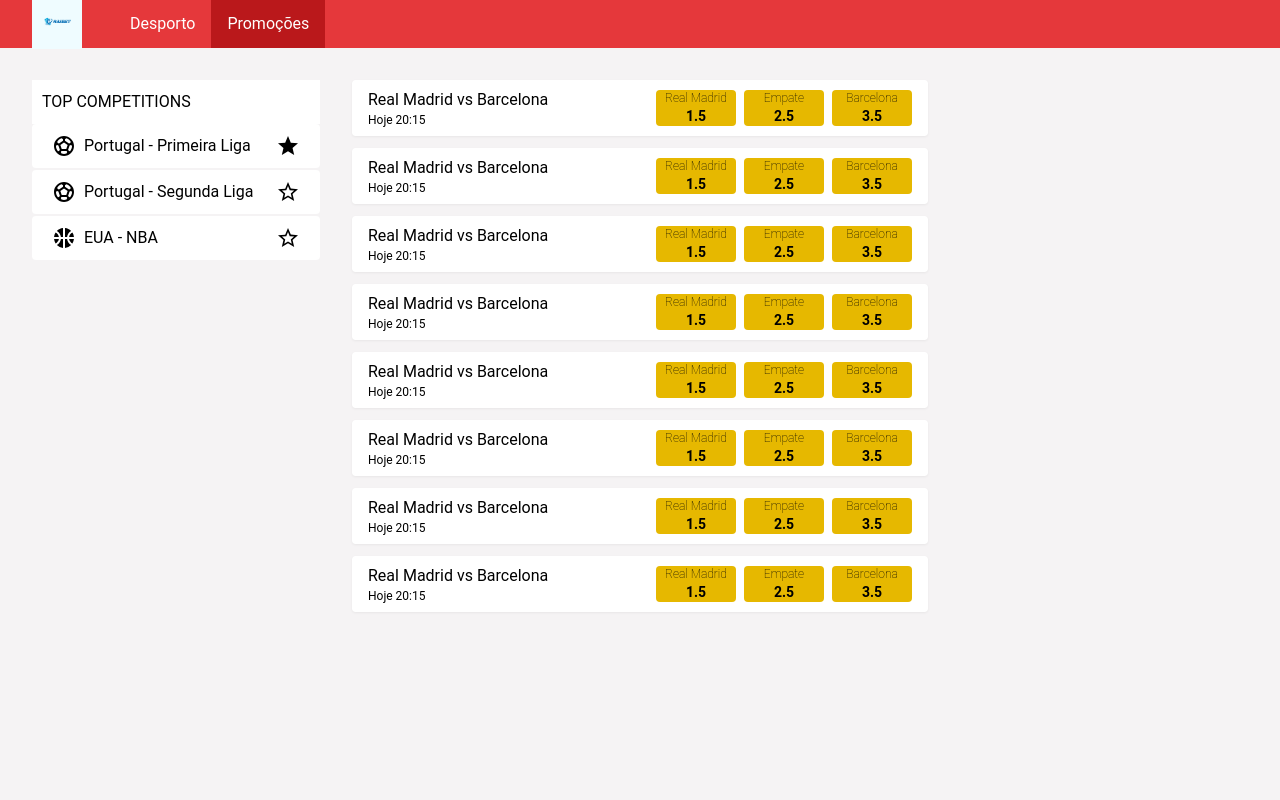
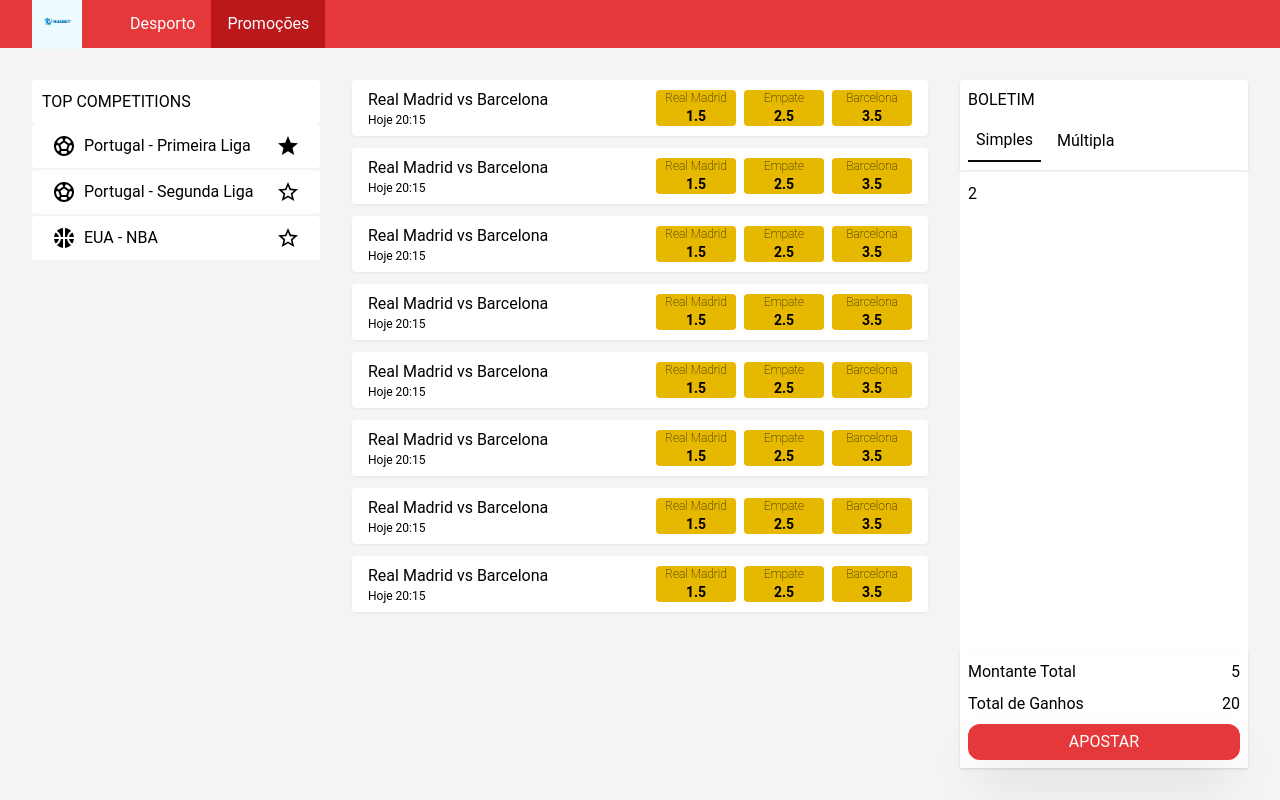
Before and after one commit to gonaloppcc/projetoRAS, a Next.js app in the folder frontend/: page / in a window 1280 px wide. Built offline with nearby package versions, Linux system fonts and the light colour scheme.

Commit message:
Add basic BettingSlip structure.

```diff
--- /dev/null
+++ b/frontend/src/components/Bets/index.tsx
@@ -0,0 +1,13 @@
+import React from 'react';
+
+interface BetsProps {
+    children: React.ReactNode;
+}
+
+export const Bets = ({children}: BetsProps) => {
+    return (
+        <div className="h-full flex flex-col items-start p-2 gap-2 ">
+            {children}
+        </div>
+    );
+};
--- a/frontend/src/components/BettingSlip/index.tsx
+++ b/frontend/src/components/BettingSlip/index.tsx
@@ -1,5 +1,27 @@
 import React from 'react';
+import {Bets} from '@components/Bets';
+import {BettingSlipInfo} from '@components/BettingSlipInfo';
 
 export const BettingSlip = () => {
-    return <div className=""></div>;
+    return (
+        <div className="w-full flex flex-col items-start p-0 gap-1 bg-WHITE rounded">
+            <div className="w-full flex flex-col items-start p-2 gap-2 bg-WHITE shadow rounded-t">
+                {'BOLETIM' /* FIXME Text hardcoded for now!! */}
+                <div className="w-full flex flex-row justify-start items-center p-0 gap-2">
+                    <div className="p-2 border-b-2 border-RICH_BLACK">
+                        {'Simples' /* FIXME Text hardcoded for now!! */}
+                    </div>
+                    <div className="p-2 border-RICH_BLACK">
+                        {'Múltipla' /* FIXME Text hardcoded for now!! */}
+                    </div>
+                </div>
+            </div>
+            <Bets>2</Bets>
+            <BettingSlipInfo
+                amount={5}
+                possibleWinnings={20}
+                placeBetOnClick={() => {}}
+            ></BettingSlipInfo>
+        </div>
+    );
 };
--- /dev/null
+++ b/frontend/src/components/BettingSlipInfo/index.tsx
@@ -0,0 +1,36 @@
+import React from 'react';
+
+interface BettingSlipInfoProps {
+    amount: number;
+    possibleWinnings: number;
+    placeBetOnClick: () => void;
+}
+
+export const BettingSlipInfo = ({
+    amount,
+    possibleWinnings,
+    placeBetOnClick,
+}: BettingSlipInfoProps) => {
+    return (
+        <div className="w-full flex flex-col items-start p-2 gap-2 bg-WHITE shadow">
+            <div className="w-full flex flex-row justify-between items-start p-0">
+                <span>
+                    {'Montante Total' /* FIXME Text hardcoded for now!! */}
+                </span>
+                <span>{amount}</span>
+            </div>
+            <div className="w-full flex flex-row justify-between items-start p-0">
+                <span>
+                    {'Total de Ganhos' /* FIXME Text hardcoded for now!! */}
+                </span>
+                <span>{possibleWinnings}</span>
+            </div>
+            <button
+                className="w-full py-1.5 bg-IMPERIAL_RED rounded-xl shadow-2xl text-WHITE"
+                onClick={placeBetOnClick}
+            >
+                {'APOSTAR' /* FIXME Text hardcoded for now!! */}
+            </button>
+        </div>
+    );
+};
--- a/frontend/src/components/Competitions/index.tsx
+++ b/frontend/src/components/Competitions/index.tsx
@@ -7,8 +7,8 @@
 
 export const Competitions = ({competitions}: CompetitionsProps) => {
     return (
-        <div className="flex flex-col items-start w-full p-0">
-            <div className="p-2.5 bg-WHITE w-full">
+        <div className="flex flex-col items-start w-full p-0 rounded">
+            <div className="p-2.5 bg-WHITE w-full rounded">
                 {'TOP COMPETITIONS' /* FIXME: Hardcoded for now!! */}
             </div>
             <div className="w-full flex flex-col items-center p-0 gap-0.5">
```
